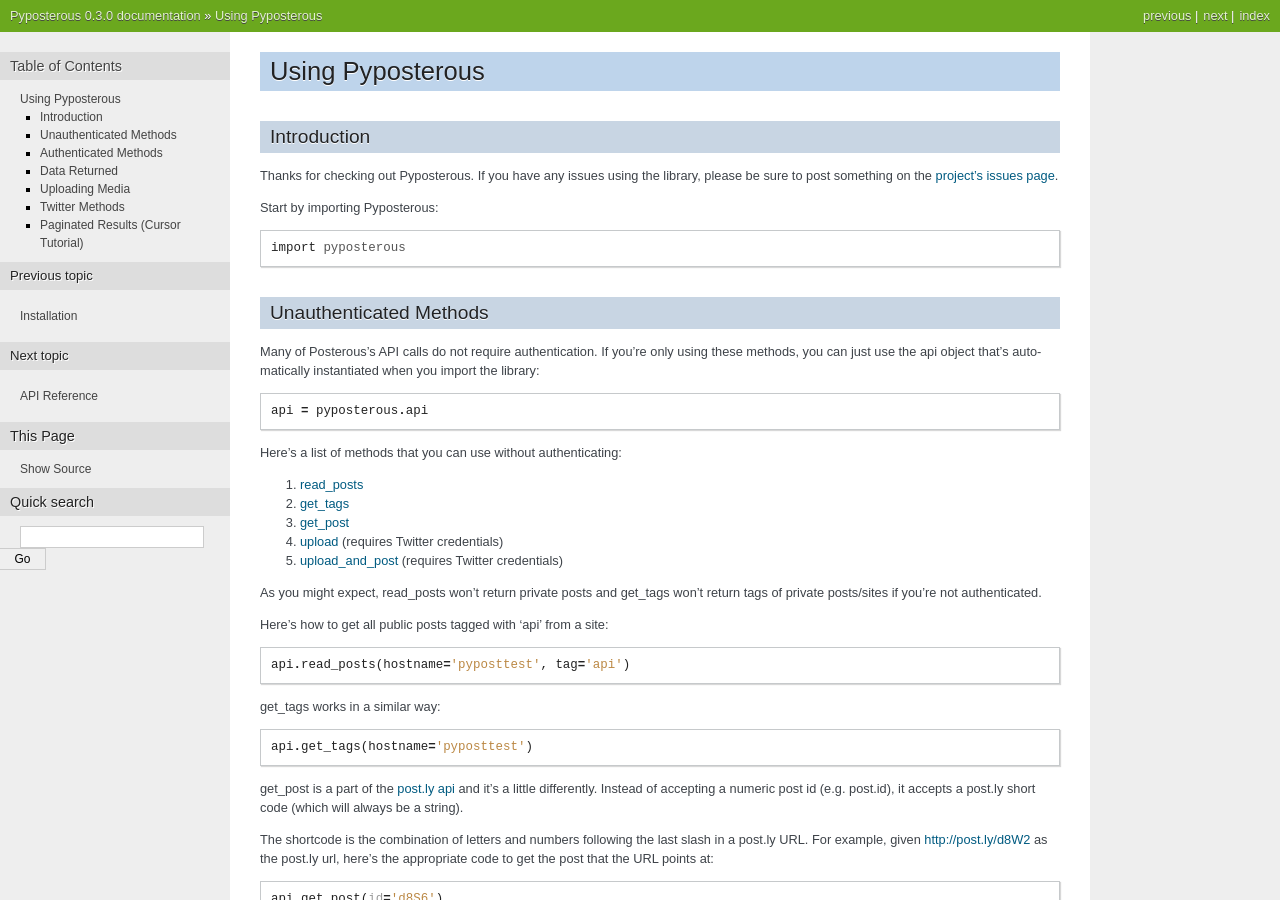
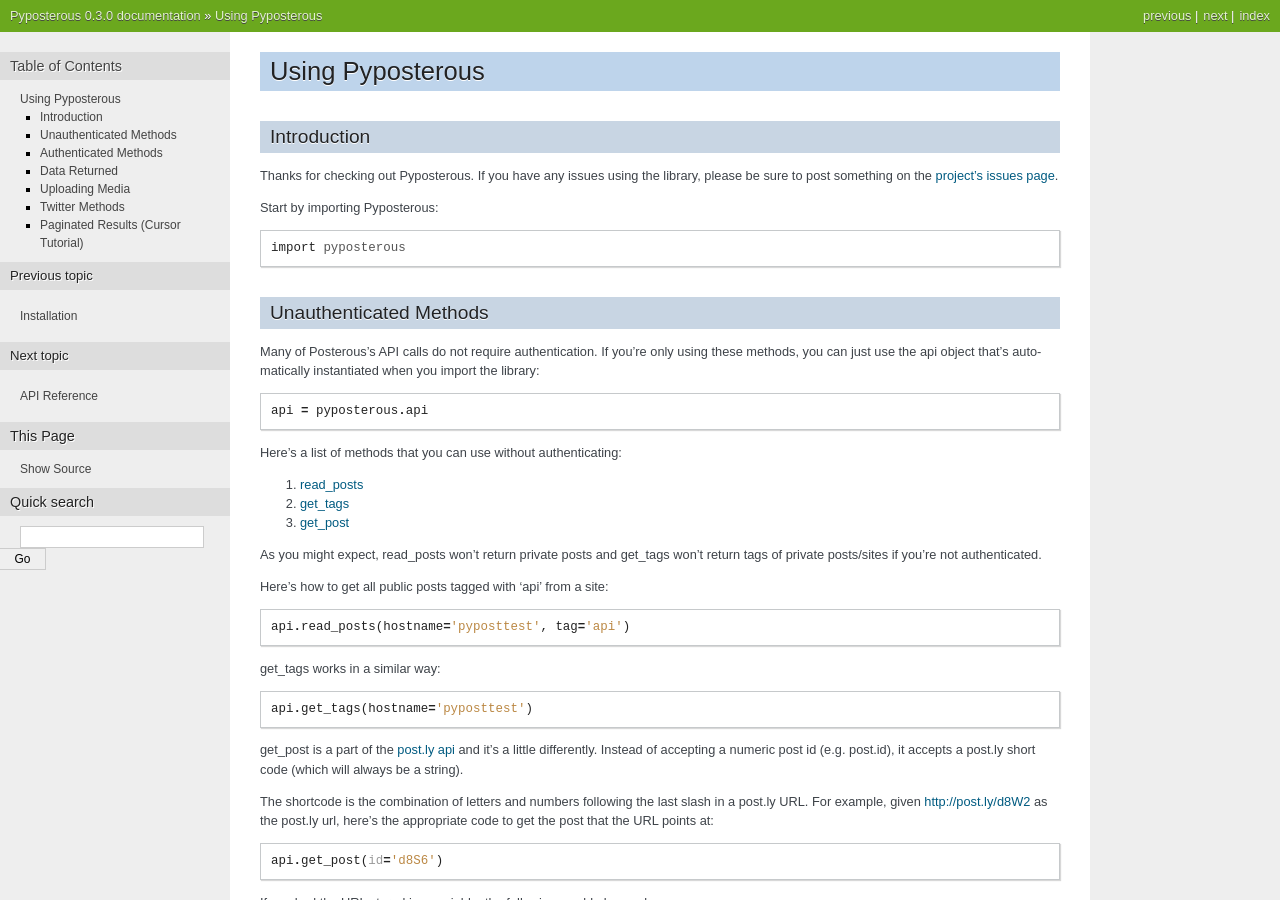
Before and after one commit to thomasw/pyposterous, a Sphinx documentation site: the page built from doc/tutorial.rst, in a window 1280 px wide and 900 px high. Built offline with Sphinx 7.4.7, drawn with Linux system fonts in a browser that asks for light colours.

Commit message:
Removed the Twitter methods from the list of methods that don't require authentication

```diff
--- a/doc/tutorial.rst
+++ b/doc/tutorial.rst
@@ -26,8 +26,6 @@ Here's a list of methods that you can use without authenticating:
 #. :ref:`read_posts <read_posts_method>`
 #. :ref:`get_tags <get_tags_method>`
 #. :ref:`get_post <get_post_method>`
-#. :ref:`upload <upload_method>` (requires Twitter credentials)
-#. :ref:`upload_and_post <upload_and_post_method>` (requires Twitter credentials)
 
 As you might expect, read_posts won't return private posts and get_tags won't return tags of private posts/sites if you're not authenticated.
 
```
